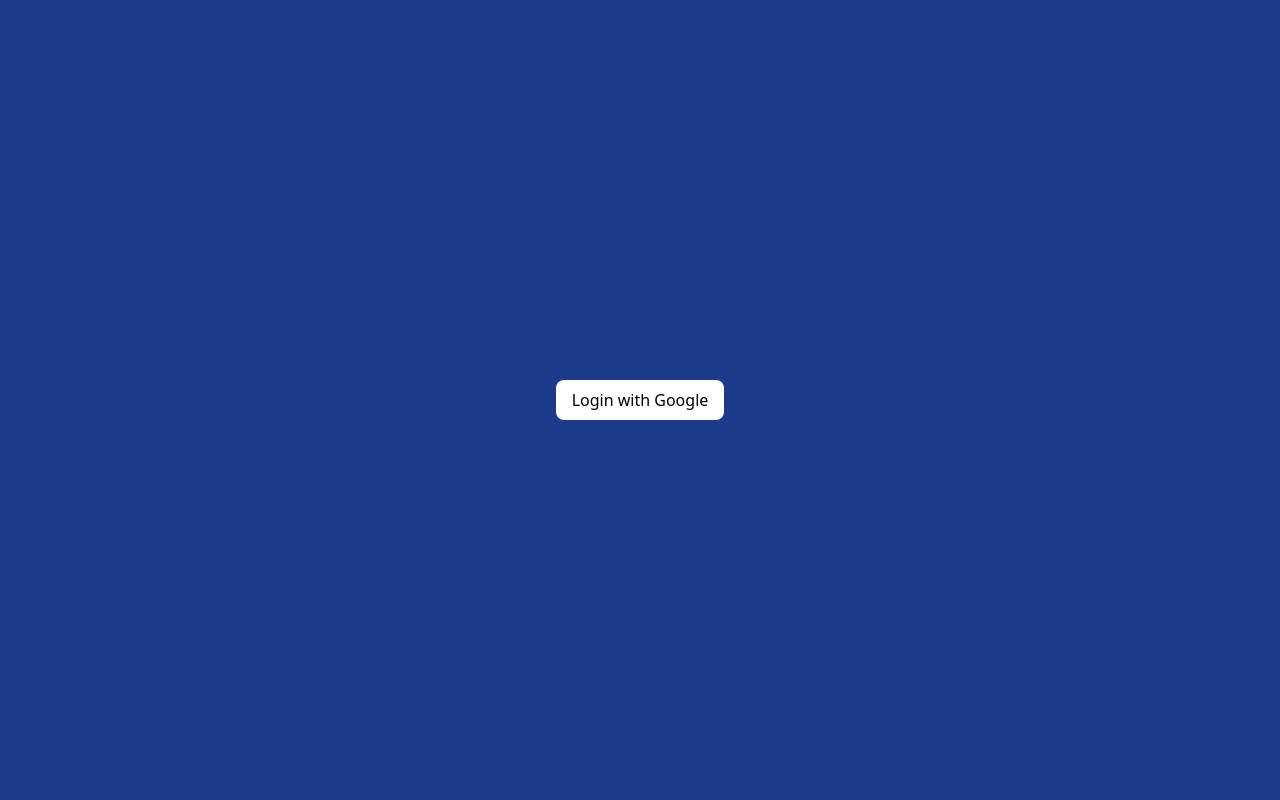
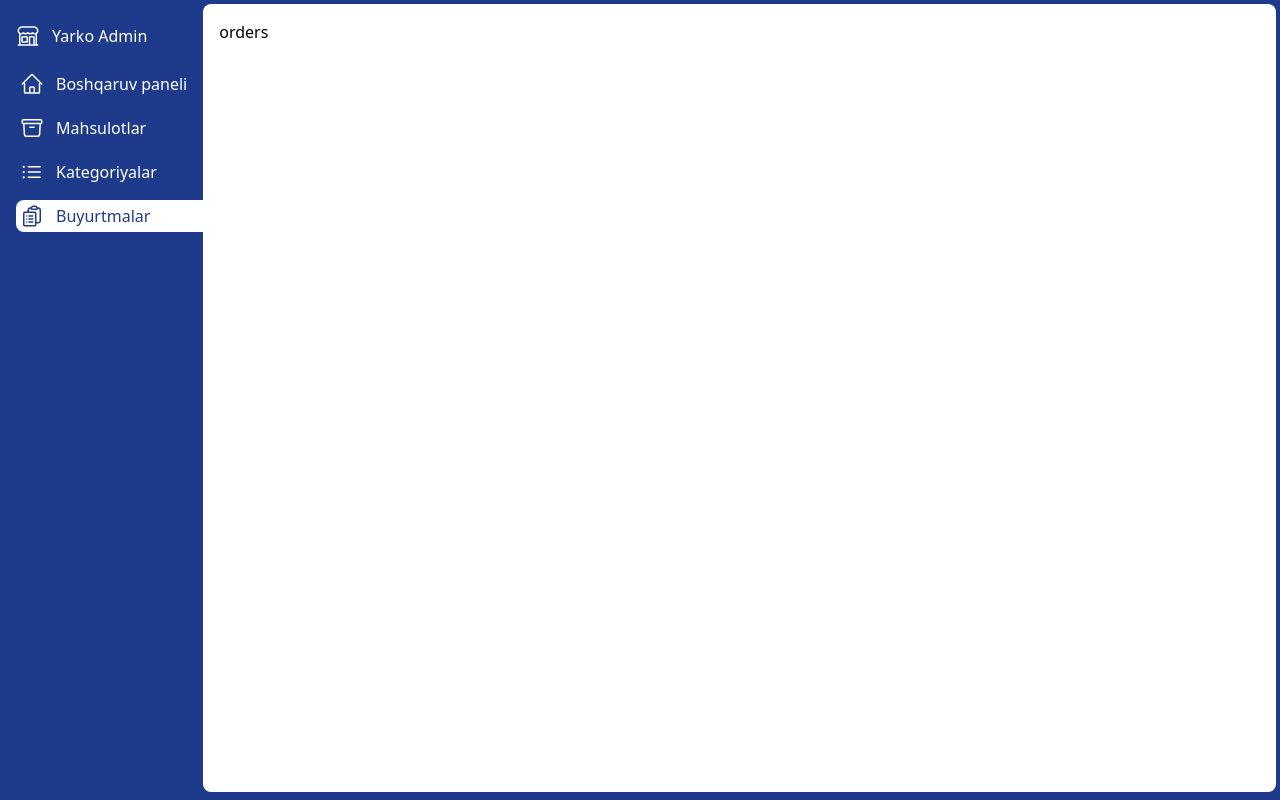
Before and after one commit to abdurazzzoq/yarko-ecommerce, a Next.js app: page /orders in a window 1280 px wide. Built offline with nearby package versions, Linux system fonts and the light colour scheme; no server answers.

Commit message:
fixed  bugs

```diff
--- a/components/Layout.js
+++ b/components/Layout.js
@@ -2,23 +2,23 @@
 import Navigation from "./Nav";
 
 export default function Layout({children}) {
-  const { data: session } = useSession();
-  if (!session) {
-    return (
-      <>
-        <div className="bg-blue-900 w-screen h-screen flex items-center">
-          <div className="text-center w-full">
-            <button
-              onClick={() => signIn("google")}
-              className="bg-white border-none focus:outline-none rounded-lg px-4 py-2"
-            >
-              Login with Google
-            </button>
-          </div>
-        </div>
-      </>
-    );
-  }
+  // const { data: session } = useSession();
+  // if (!session) {
+  //   return (
+  //     <>
+  //       <div className="bg-blue-900 w-screen h-screen flex items-center">
+  //         <div className="text-center w-full">
+  //           <button
+  //             onClick={() => signIn("google")}
+  //             className="bg-white border-none focus:outline-none rounded-lg px-4 py-2"
+  //           >
+  //             Login with Google
+  //           </button>
+  //         </div>
+  //       </div>
+  //     </>
+  //   );
+  // }
   return (
     <div className="bg-blue-900 min-h-screen flex">
       <Navigation />
--- a/components/Nav.js
+++ b/components/Nav.js
@@ -113,7 +113,7 @@
           Buyurtmalar
         </Link>
 
-        <button onClick={() => signOut()} className={inActiveLink}>
+        {/* <button onClick={() => signOut()} className={inActiveLink}>
           <svg
             xmlns="http://www.w3.org/2000/svg"
             className="h-6 w-6"
@@ -129,10 +129,9 @@
             />
           </svg>
           Chiqish
-        </button>
+        </button> */}
       </nav>
     </aside>
   );
 };
-
 export default Navigation;
```
